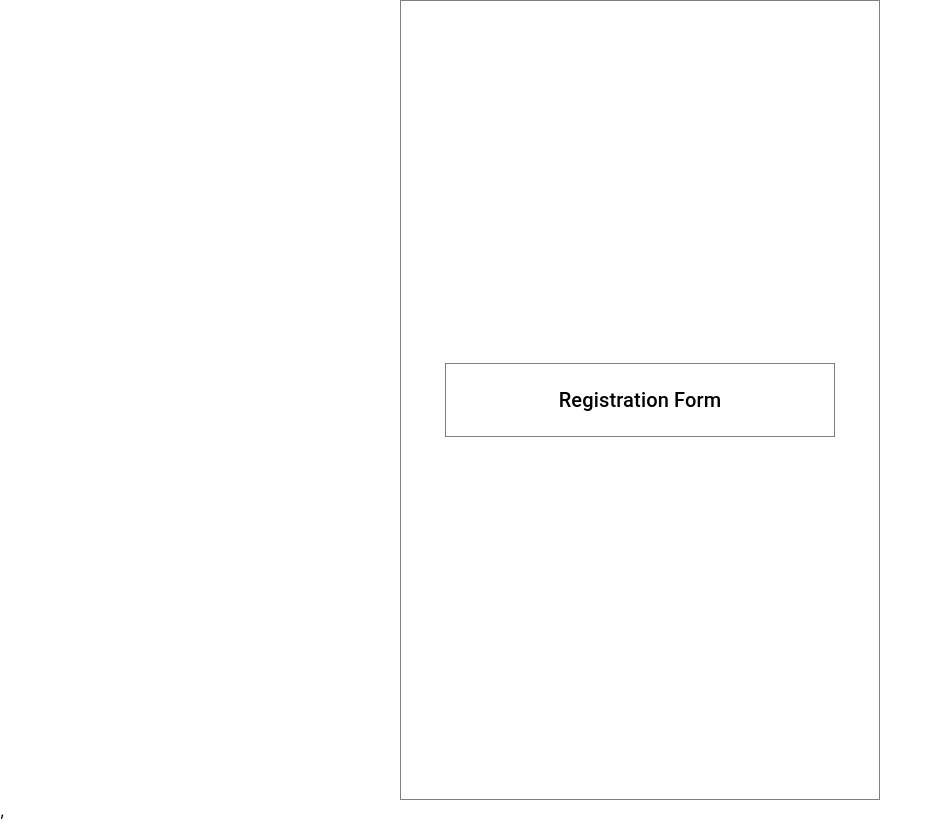
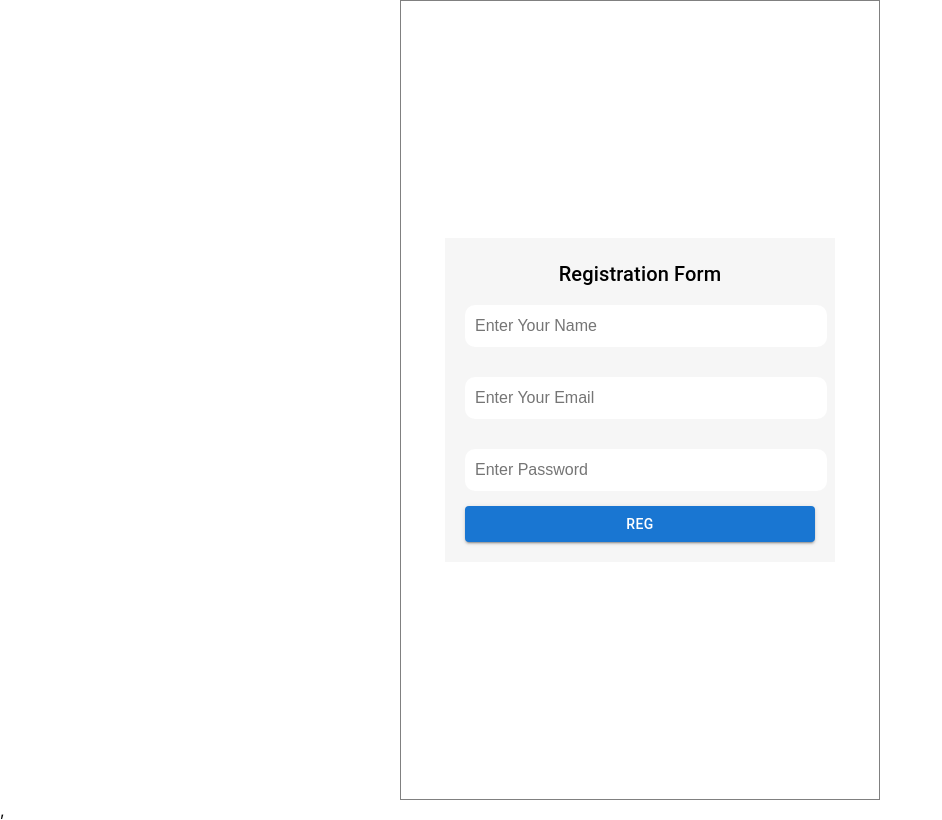
Before and after one commit to nizamseu/shop, a React (Create React App) app: page /reg in a window 1280 px wide. Shown: the whole page, without its empty margins (0-942 px from the left). Built offline with nearby package versions, Linux system fonts and the light colour scheme; no server answers.

Commit message:
user create is done

```diff
--- a/src/Authentication/Registration.js
+++ b/src/Authentication/Registration.js
@@ -1,8 +1,24 @@
-import { Container, Grid, Typography } from "@mui/material";
+import { Button, Container, Grid, Typography } from "@mui/material";
 import { Box } from "@mui/system";
 import React from "react";
+import { useForm } from "react-hook-form";
+import useAuth from "../Hooks/useAuth";
+import "./reg.css";
+const Registration = () => {
+  const { user, createUser } = useAuth();
+  const {
+    register,
+    handleSubmit,
+    reset,
+    formState: { errors },
+  } = useForm();
 
-const Registration = () => {
+  const onSubmit = (data) => {
+    console.log(data);
+    createUser(data);
+    reset();
+  };
+
   return (
     <Container
       sx={{
@@ -16,15 +32,49 @@ const Registration = () => {
     >
       <Box
         sx={{
-          border: "1px solid gray",
+          //   border: "1px solid gray",
           padding: "20px",
           margin: "20px",
           width: "100%",
+          backgroundColor: "#f6f6f6",
         }}
       >
         <Typography sx={{ textAlign: "center" }} variant="h6">
           Registration Form
         </Typography>
+        <Box>
+          <form className="form" onSubmit={handleSubmit(onSubmit)}>
+            <input
+              {...register("name", { required: true })}
+              placeholder="Enter Your Name"
+            />
+            {errors.name && (
+              <span className="error">This field is required</span>
+            )}
+
+            <input
+              type="email"
+              {...register("email", { required: true })}
+              placeholder="Enter Your Email"
+            />
+            {errors.email && (
+              <span className="error">This field is required</span>
+            )}
+
+            <input
+              type="password"
+              {...register("password", { required: true })}
+              placeholder="Enter Password"
+            />
+            {errors.password && (
+              <span className="error">This field is required</span>
+            )}
+
+            <Button variant="contained" className="button" type="submit">
+              REG
+            </Button>
+          </form>
+        </Box>
       </Box>
     </Container>
   );
--- /dev/null
+++ b/src/Authentication/reg.css
@@ -0,0 +1,17 @@
+.form input {
+  width: 100%;
+  height: 40px;
+  margin: 15px 0;
+  font-size: 16px;
+  border: none;
+  background-color: white;
+  outline-width: 0;
+  border-radius: 10px;
+  padding-left: 10px;
+}
+.error {
+  color: rgb(233, 83, 83);
+}
+.button {
+  width: 100%;
+}
--- a/src/Hooks/useFirebase.js
+++ b/src/Hooks/useFirebase.js
@@ -37,18 +37,19 @@ const useFirebase = () => {
       .finally(() => setIsLoading(false));
   };
 
-  //create user using emal and password
-  //     createUserWithEmailAndPassword(auth, email, password)
-  //   .then((userCredential) => {
-  //     // Signed in
-  //     const user = userCredential.user;
-  //     // ...
-  //   })
-  //   .catch((error) => {
-  //     const errorCode = error.code;
-  //     const errorMessage = error.message;
-  //     // ..
-  //   });
+  //create user using email and password
+
+  const createUser = (data) => {
+    const { name, email, password } = data;
+    console.log(email, password);
+    createUserWithEmailAndPassword(auth, email, password)
+      .then((result) => {
+        console.log(result.user);
+      })
+      .catch((error) => {
+        console.log(error);
+      });
+  };
 
   // login with email and password
   //     signInWithEmailAndPassword(auth, email, password)
@@ -85,7 +86,7 @@ const useFirebase = () => {
     });
     return unsubscribe;
   }, []);
-  return { loginWithGoogle, isLoading, logOut, user };
+  return { loginWithGoogle, isLoading, logOut, createUser, user };
 };
 
 export default useFirebase;
```
